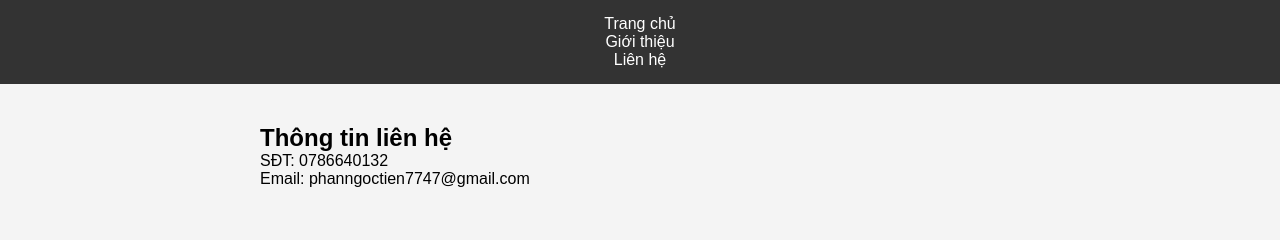
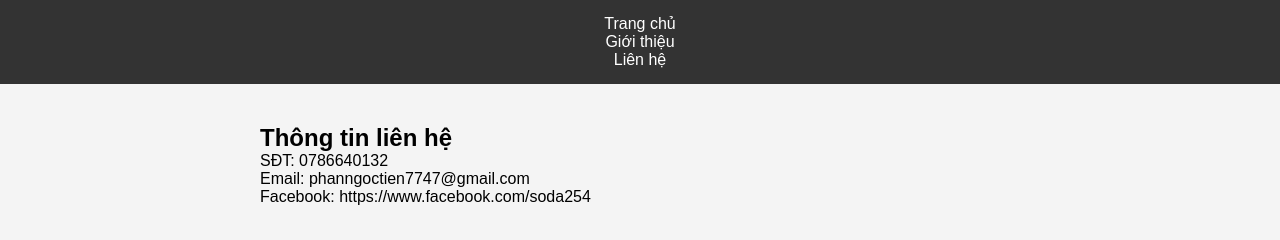
Before and after one commit to alislee2544/my-portfolio., a plain HTML site: page contact.html in a window 1280 px wide. Drawn offline with Linux system fonts and the light colour scheme.

Commit message:
Add Facebook contact information to contact.html

```diff
--- a/contact.html
+++ b/contact.html
@@ -19,6 +19,7 @@
 
     <p>SĐT: 0786640132</p>
     <p>Email: phanngoctien7747@gmail.com</p>
+    <p>Facebook: https://www.facebook.com/soda254 </p>
 </section>
 
 <script src="js/script.js"></script>
```
